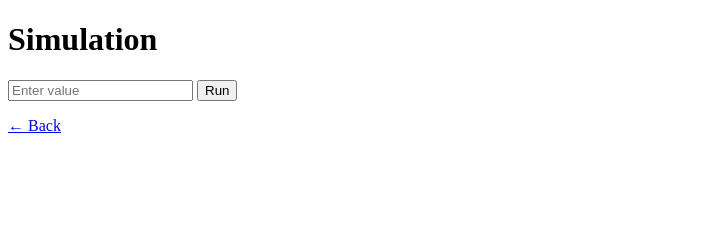
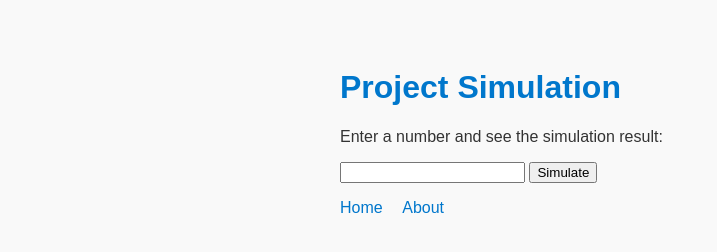
Before and after one commit to starkvic/my-railway-app, a website: page views/simulation.html in a window 1280 px wide. Shown: the whole page, without its empty margins (0-717 px from the left). Drawn offline with Linux system fonts and the light colour scheme.

Commit message:
New change with styling

```diff
--- a/public/styles.css
+++ b/public/styles.css
@@ -0,0 +1,19 @@
+body {
+    font-family: sans-serif;
+    max-width: 600px;
+    margin: 2rem auto;
+    padding: 1rem;
+    background: #f9f9f9;
+    color: #333;
+  }
+  h1 {
+    color: #0077cc;
+  }
+  nav a {
+    margin-right: 1rem;
+    color: #0077cc;
+    text-decoration: none;
+  }
+  nav a:hover {
+    text-decoration: underline;
+  }
--- a/views/simulation.html
+++ b/views/simulation.html
@@ -2,19 +2,24 @@
 <html>
 <head>
   <title>Simulation</title>
+  <link rel="stylesheet" href="/styles.css">
   <script>
     function runSimulation() {
-      const input = document.getElementById("value").value;
-      const output = input * 2; // Replace this with your logic
-      document.getElementById("result").innerText = "Result: " + output;
+      const input = parseFloat(document.getElementById("input").value);
+      const result = input * 2; // Replace with your logic
+      document.getElementById("output").innerText = `Result: ${result}`;
     }
   </script>
 </head>
 <body>
-  <h1>Simulation</h1>
-  <input type="number" id="value" placeholder="Enter value">
-  <button onclick="runSimulation()">Run</button>
-  <p id="result"></p>
-  <a href="/">← Back</a>
+  <h1>Project Simulation</h1>
+  <p>Enter a number and see the simulation result:</p>
+  <input type="number" id="input" />
+  <button onclick="runSimulation()">Simulate</button>
+  <p id="output"></p>
+  <nav>
+    <a href="/">Home</a>
+    <a href="/about">About</a>
+  </nav>
 </body>
 </html>
```
Also changed, not shown: index.js (+6 -1 lines), views/about.html (+16 -0 lines), views/index.html (+5 -4 lines).
